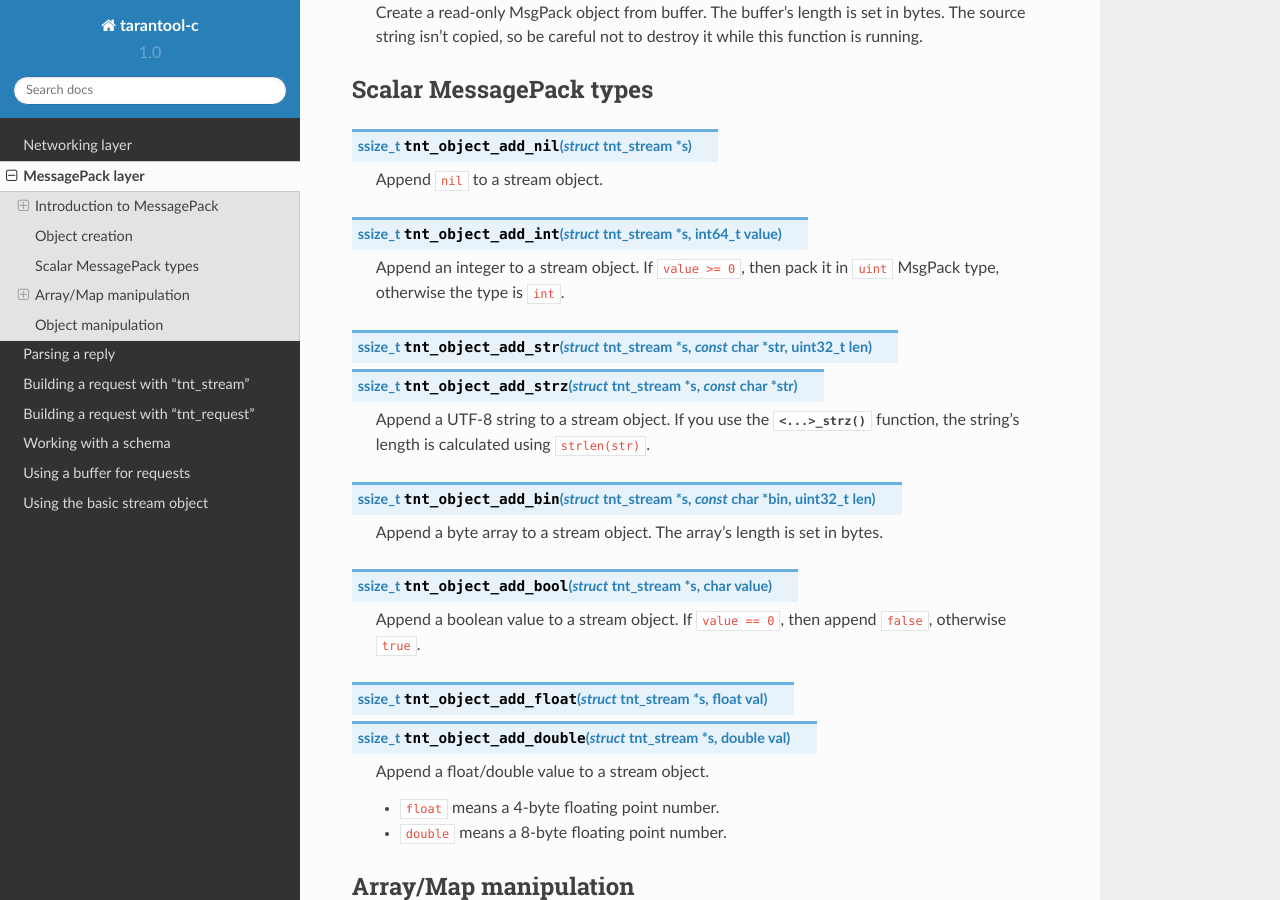
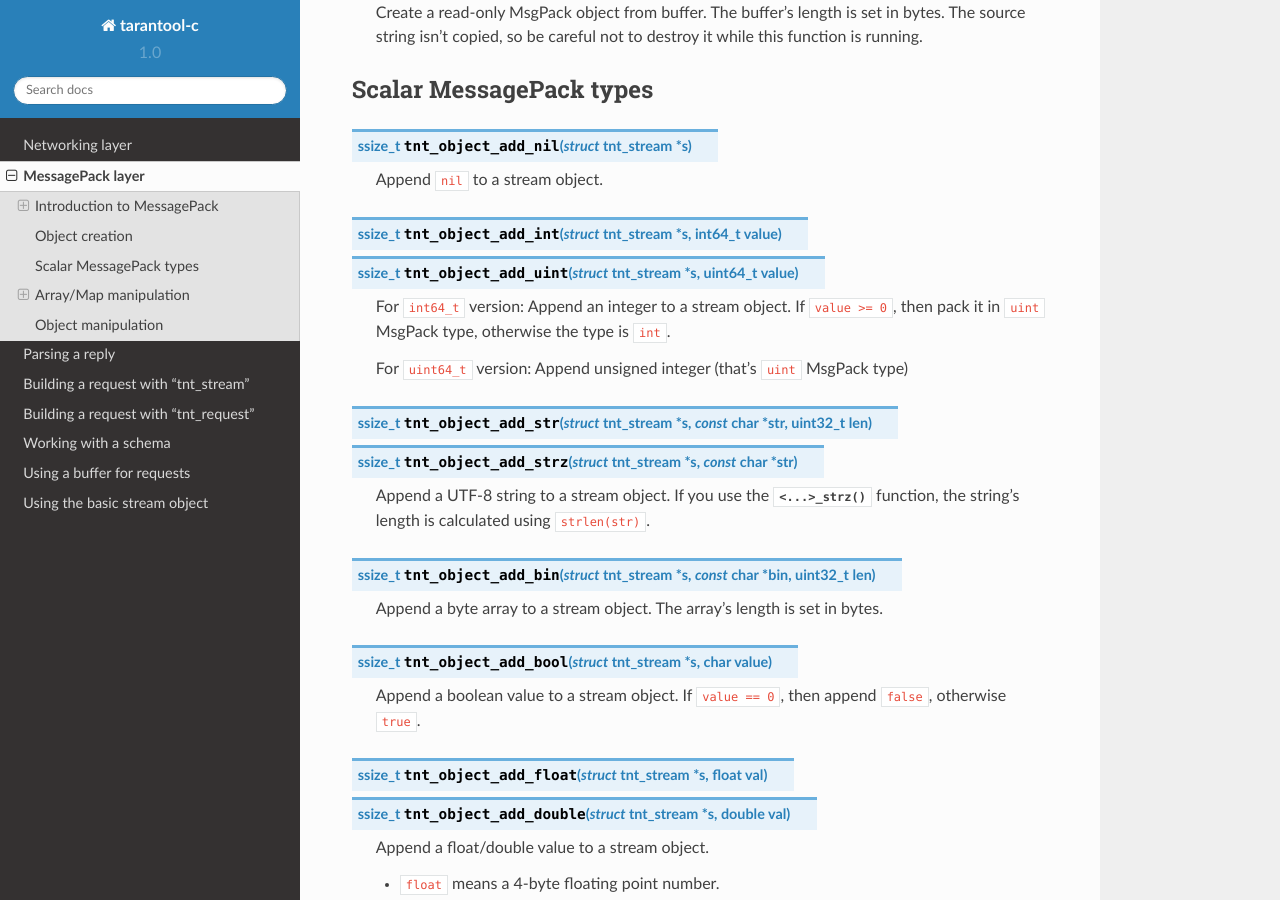
Before and after one commit to tarantool/tarantool-c, a Sphinx documentation site: the page built from doc/source/msgpackobject.rst, in a window 1280 px wide and 900 px high, scrolled down 1257 px. Built offline with Sphinx 7.4.7 and the Read the Docs theme 2.0.0, drawn with Linux system fonts in a browser that asks for light colours.

Commit message:
Added uint type packer

```diff
--- a/doc/source/msgpackobject.rst
+++ b/doc/source/msgpackobject.rst
@@ -74,9 +74,14 @@
     Append ``nil`` to a stream object.
 
 .. c:function:: ssize_t tnt_object_add_int(struct tnt_stream *s, int64_t value)
+                ssize_t tnt_object_add_uint(struct tnt_stream *s, uint64_t value)
 
-    Append an integer to a stream object. If ``value >= 0``, then pack it in
-    ``uint`` MsgPack type, otherwise the type is ``int``.
+    For ``int64_t`` version: Append an integer to a stream object. If
+    ``value >= 0``, then pack it in ``uint`` MsgPack type, otherwise the type
+    is ``int``.
+
+    For ``uint64_t`` version: Append unsigned integer (that's ``uint`` MsgPack
+    type)
 
 .. c:function:: ssize_t tnt_object_add_str (struct tnt_stream *s, const char *str, uint32_t len)
                 ssize_t tnt_object_add_strz(struct tnt_stream *s, const char *str)
```
Also changed, not shown: 2 other files.
